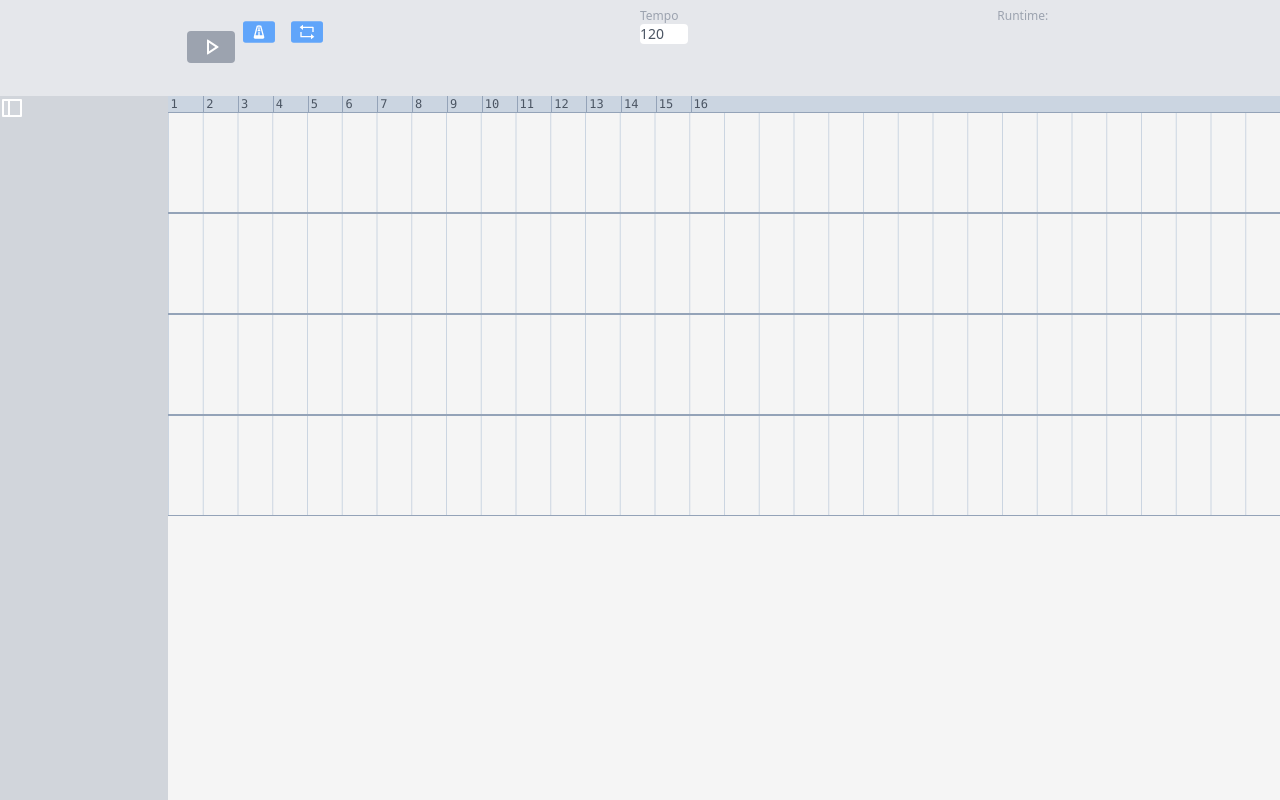
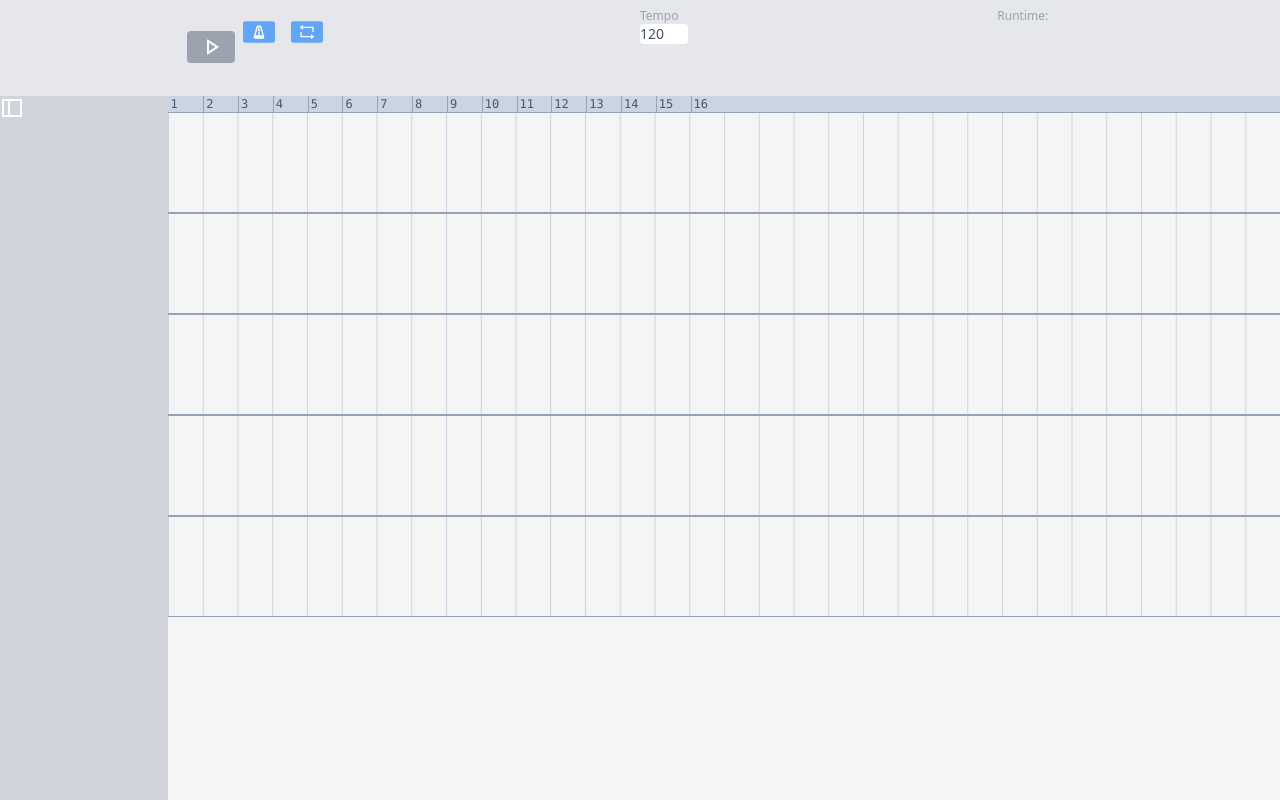
Before and after one commit to nbennett320/dawesome, a React (Vite) app: page / in a window 1280 px wide. Built offline with nearby package versions, Linux system fonts and the light colour scheme.

Commit message:
increase playlist track count to 5

```diff
--- a/src/views/playlist/PlaylistTrackContainer.tsx
+++ b/src/views/playlist/PlaylistTrackContainer.tsx
@@ -3,7 +3,7 @@ import PlaylistTrack from './PlaylistTrack'
 import styles from './styles.module.scss'
 
 const PlaylistTrackContainer = () => {
-  const [tracks, setTracks] = React.useState(4)
+  const [tracks, setTracks] = React.useState(5)
   const range = [...Array(tracks).keys()]
 
   return (
```
